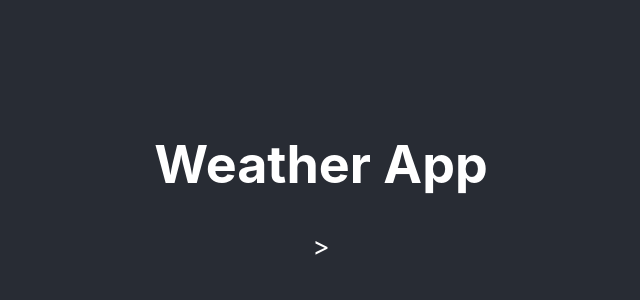
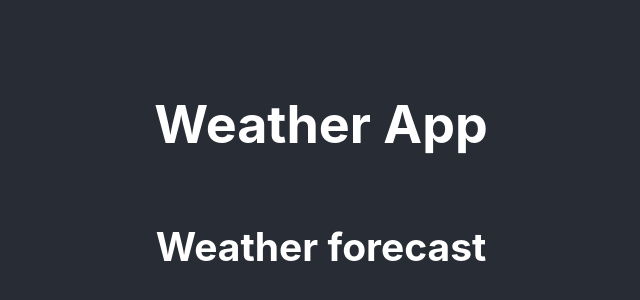
Before and after one commit to RudenkoAnna/application-weather, a React (Create React App) app: page / in a window 1280 px wide. Shown: the part 220-520 px from the top of the page, without its empty margins (319-959 px from the left). Built offline with nearby package versions, Linux system fonts and the light colour scheme.

Commit message:
debugged and installed axios

```diff
--- a/package.json
+++ b/package.json
@@ -6,6 +6,7 @@
     "@testing-library/jest-dom": "^5.16.5",
     "@testing-library/react": "^13.4.0",
     "@testing-library/user-event": "^13.5.0",
+    "axios": "^1.4.0",
     "react": "^18.2.0",
     "react-dom": "^18.2.0",
     "react-scripts": "5.0.1",
--- a/src/App.js
+++ b/src/App.js
@@ -1,11 +1,12 @@
-import logo from "./logo.svg";
 import "./App.css";
+import Weather from "./Weather";
 
 function App() {
   return (
     <div className="App">
       <header className="App-header">
-        <h1> Weather App </h1>>
+        <h1> Weather App </h1>
+        <Weather />
       </header>
     </div>
   );
--- /dev/null
+++ b/src/Weather.js
@@ -0,0 +1,3 @@
+export default function Weather() {
+  return <h2> Weather forecast </h2>;
+}
```
Also changed, not shown: 1 other file (tests, documents, lock files or other folders).
